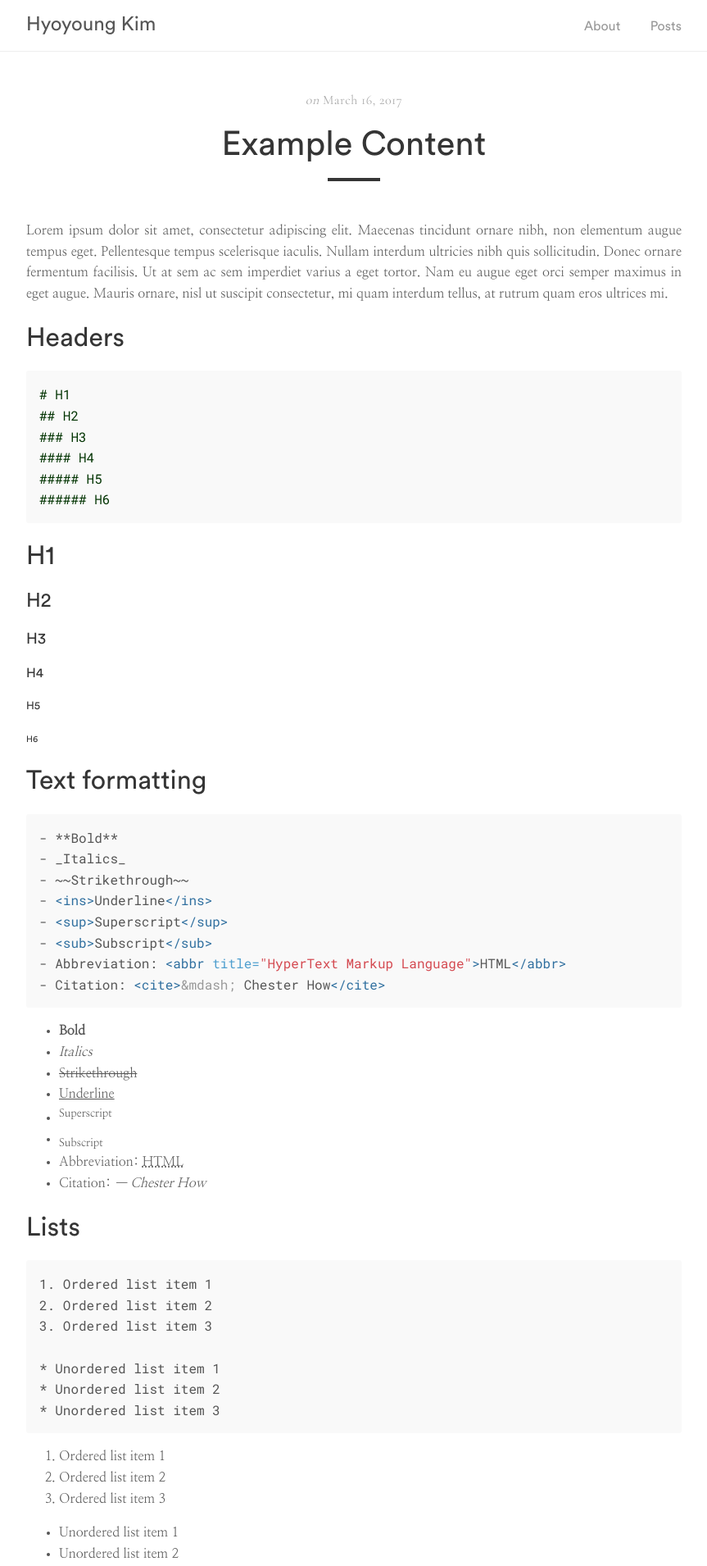
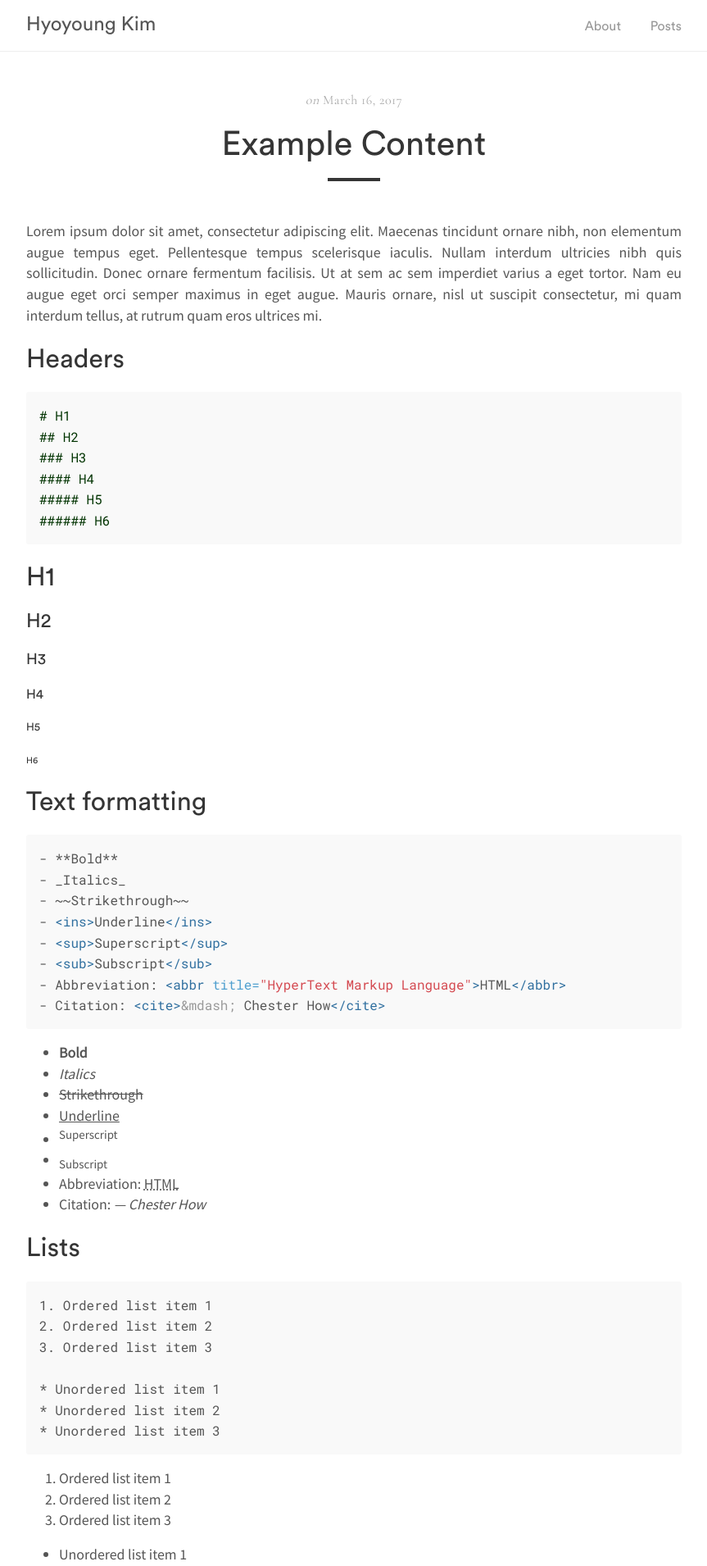
Before and after one commit to hyngkm/hyngkm.github.io, a Jekyll site: the page built from _posts/2017-03-16-example-content.md, in a window 1280 px wide. Shown: the top 1910 px of the page at 82% size, without its empty margins (208-1071 px from the left). Built offline with Jekyll 4.4.1, drawn with Linux system fonts in a browser that asks for light colours.

Commit message:
Update _variables.scss

```diff
--- a/_sass/tale/_variables.scss
+++ b/_sass/tale/_variables.scss
@@ -11,9 +11,9 @@ $shadow-color: rgba(0, 0, 0, .2);
 $code-color: #bf616a;
 
 // Fonts
-$serif-primary: 'Nanum Myeongjo', serif;
+$serif-primary: 'Noto Sans KR', 'Nanum Myeongjo', sans-serif;
 $serif-secondary: 'Cormorant Garamond', serif;
-$sans-serif: 'CircularStd-Book', 'Noto Sans KR', sans-serif;
+$sans-serif: 'CircularStd-Book', sans-serif;
 $monospaced: 'Roboto Mono', monospace;
 
 @mixin box-sizing($type: border-box) {
```
